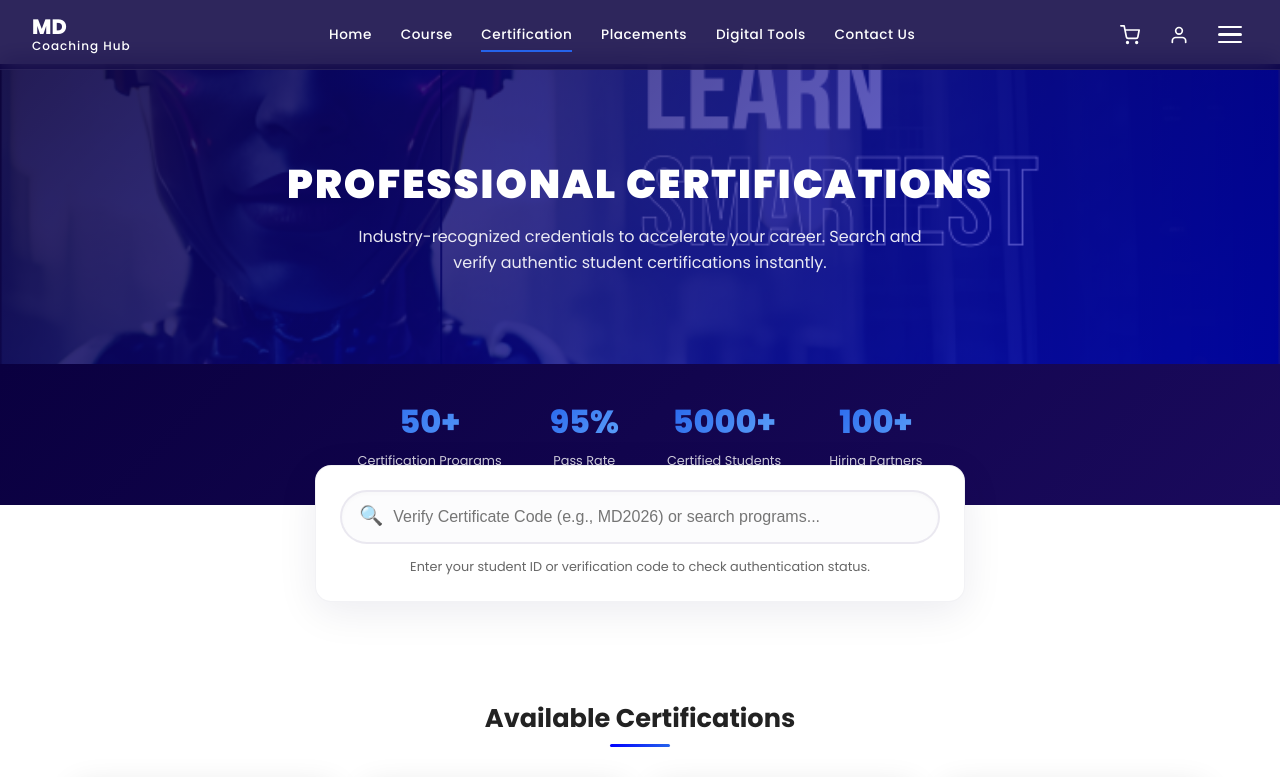
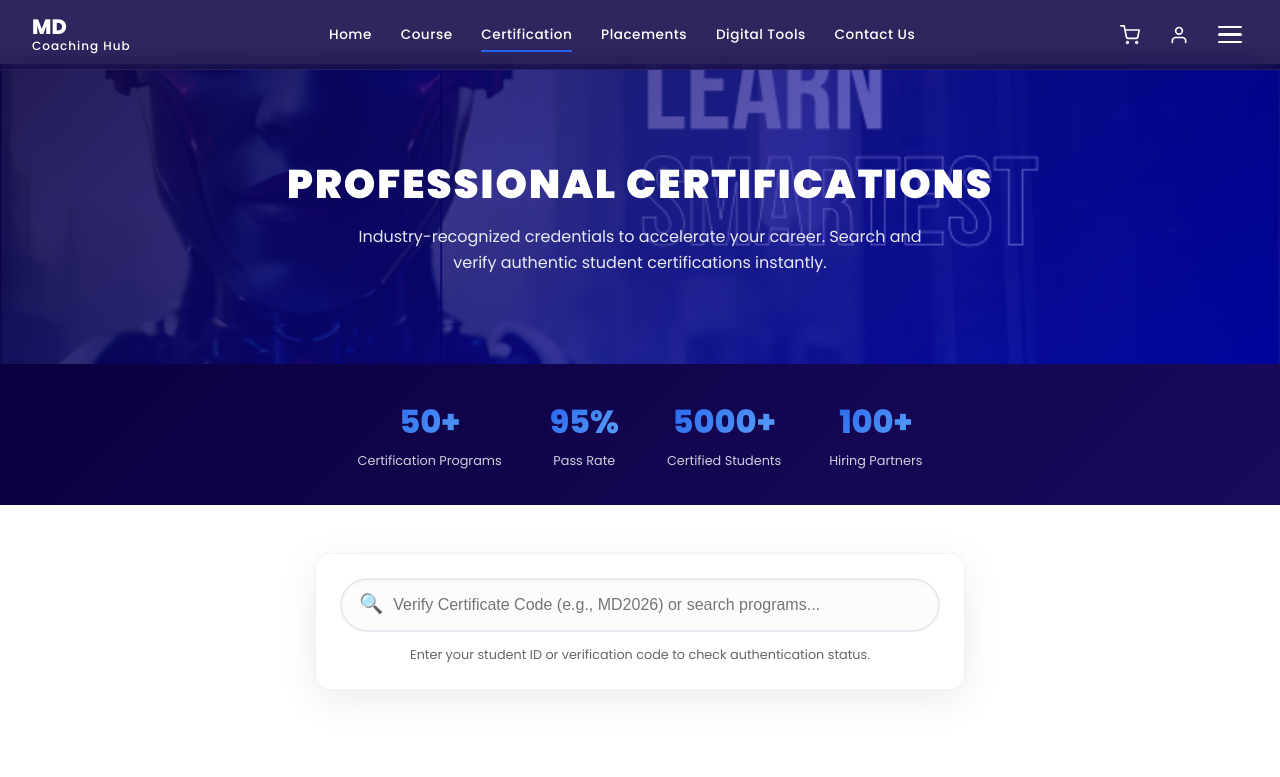
Before and after one commit to pashaarshad/website-md-coaching-hub, a Next.js app: page /certification in a window 1280 px wide. Shown: the top 777 px of the page. Built offline with nearby package versions, Linux system fonts and the light colour scheme.

Commit message:
style: fix search card overlap and reposition on certifications page

```diff
--- a/app/globals.css
+++ b/app/globals.css
@@ -2692,7 +2692,7 @@ img {
 /* Search engine styling */
 .cert-search-section {
   max-width: 650px;
-  margin: -2.5rem auto 3rem; /* overlaps slightly with stats bar for visual depth */
+  margin: 3rem auto 3rem;
   background: var(--white);
   padding: 1.5rem;
   border-radius: 16px;
```
